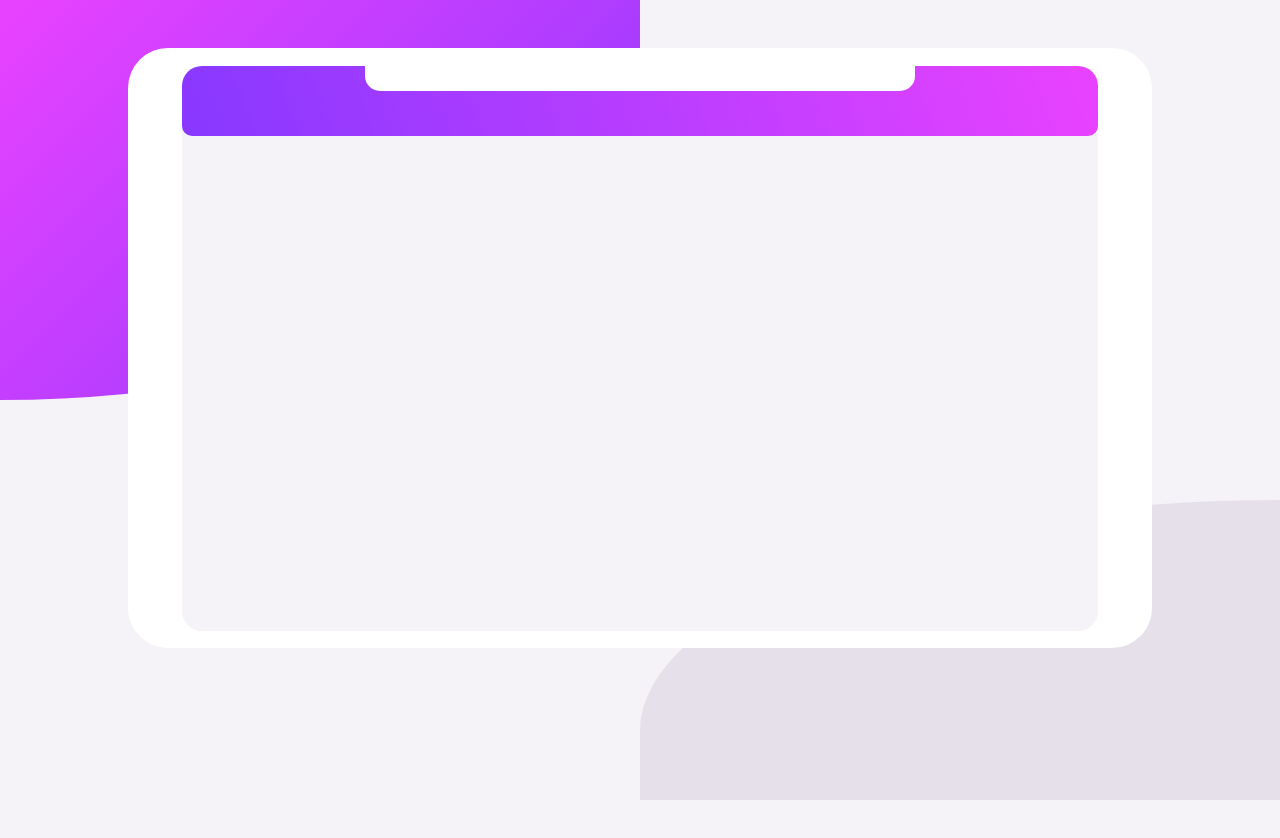
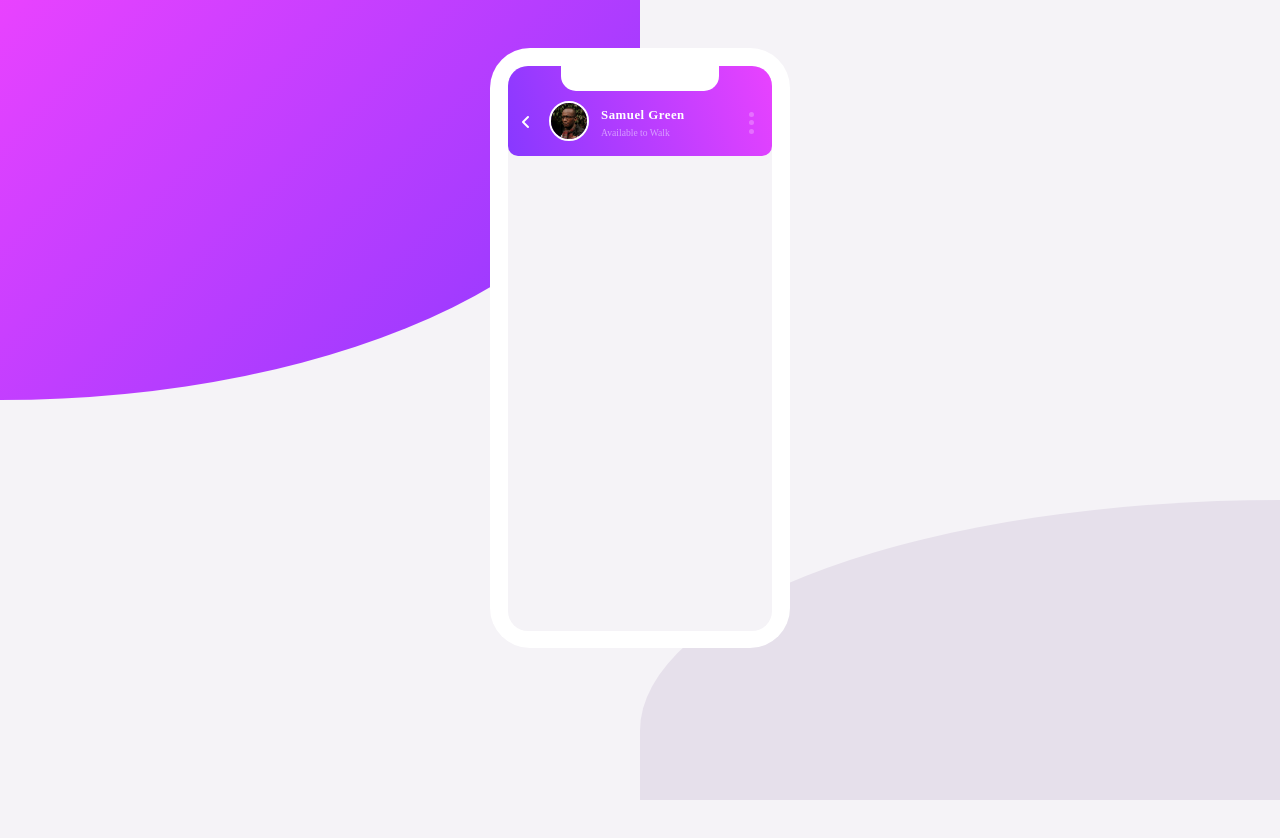
Before and after one commit to JerryJeager/dog-walks-chat-user-interface, a plain HTML site: page index.html in a window 1280 px wide. Shown: the top 838 px of the page. Drawn offline with Linux system fonts and the light colour scheme.

Commit message:
completed ui header

```diff
--- a/index.html
+++ b/index.html
@@ -7,29 +7,43 @@
     <meta name="viewport" content="width=device-width, initial-scale=1.0">
     <title>Chap app User Interface</title>
     <link rel="stylesheet" href="styles.css">
+    <script src="https://kit.fontawesome.com/d81b686056.js" crossorigin="anonymous"></script>
 </head>
 
 <body>
-    <!-- #bg-1 is the purplish color that takes 50% width right and 50% bottom from the top as
-     a background color on the background color i will use for the body -->
     <div id="bg-1"></div>
     <main>
-    <!-- #chat-ui will contain the chat user interface -->
         <div id="container">
             <div id="chat-ui-bg">
                 <div id="chat-ui">
                     <div id="contact">
                         <div id="screen-top"></div>
+                        <div id="contact-info-container">
+                            <div id="contact-info">
+                                <div id="back-btn">
+                                    <i class="fa-solid fa-angle-left"></i>
+                                </div>
+                                <div id="profile-pic">
+                                    <img src="./images/avatar.jpg" alt="">
+                                </div>
+                                <div id="profile-name">
+                                    <h1>Samuel Green</h1>
+                                    <p>Available to Walk</p>
+                                </div>
+                            </div>
+                            <div id="radio-btn">
+                                <div id="radio-btn-dot"></div>
+                                <div id="radio-btn-dot"></div>
+                                <div id="radio-btn-dot"></div>
+                            </div>
+                        </div>
                     </div>
                     <div id="chat-bg"></div>
                 </div>
             </div>
-        <!-- #simple-booking will contain the info of the dog walking company -->
             <div id="#simple-booking"></div>
         </div>
     </main>
-    <!-- bg-2 is the greyish color that takes 50% width left and 50% bottom from
-            the beginning of this div  -->
     <div id="bg-2"></div>
 </body>
 
--- a/styles.css
+++ b/styles.css
@@ -17,23 +17,17 @@ body{
     height: 50%;
     background-color: hsl(264, 100%, 61%);
     background: linear-gradient(-45deg, hsl(264, 100%, 61%), hsl(293, 100%, 63%));
-    /* border-bottom-right-radius: 50%; */
-    /* border-bottom-left-radius: 0; */
     border-radius: 100% 0% 100% 0% / 0% 21% 79% 100%;
     z-index: 1;
     position: fixed;
 }
 #bg-2{
     background-color:hsl(270, 20%, 90%);
-    /* background-color: red; */
     height: 300px;
     width: 50%;
-    /* float: right; */
-    /* border-top-left-radius: 50%; */
     border-radius: 100% 0% 100% 0% / 77% 100% 0% 23% ;
     z-index: -5;
     position: fixed;
-    /* right: 0; */
     bottom: 0;
     transform: translateX(100%);
 }
@@ -43,7 +37,7 @@ body{
     justify-content: space-between;
 }
 #chat-ui-bg{
-    width: 80%;
+    width: 300px;
     margin: 3em auto;
     background-color: hsl(0, 0%, 100%);
     height: 600px;
@@ -51,11 +45,8 @@ body{
     border-radius: 40px;
     padding: .2em;
 }
-#chat-ui{
-    /* padding: 1.2em; */
-}
 #contact{
-    height: 70px;
+    height: 90px;
     background: linear-gradient(70deg, hsl(264, 100%, 61%),
         hsl(293, 100%, 63%));
     border-top-left-radius: 20px;
@@ -66,10 +57,8 @@ body{
     width: 100%;
 }
 #chat-ui{
-    /* height: 490px; */
     width: 90%;
     height: 565px;
-    /* height: 90%; */
     margin: .9em auto;
     background-color: hsl(270, 20%, 96%);
     border-bottom-left-radius: 20px;
@@ -86,3 +75,69 @@ body{
     border-bottom-right-radius: 15px;
 
 }
+#contact-info-container{
+    width: 90%;
+    margin: .6em auto;
+    height: 45px;
+    display: flex;
+    justify-content: space-between;
+}
+#contact-info{
+    width: 170px;
+    display: flex;
+    justify-content: space-between;
+}
+#back-btn{
+    width: 15px;
+    /* border: 2px solid white; */
+    align-self: center;
+}
+.fa-angle-left{
+    color: hsl(0, 0%, 100%);
+}
+#profile-pic{
+    width: 40px;
+    /* border: 2px solid white; */
+    align-self: center;
+}
+#profile-pic img{
+    border: 2px solid white;
+    width: inherit;
+    border-radius: 50%;
+    height: 40px;
+    /* align-self: center; */
+}
+#profile-name{
+    width: 90px;
+    height: 30px;
+    align-self: center;
+    display: flex;
+    flex-direction: column;
+    justify-content: space-between;
+    /* border: 2px solid white; */
+}
+#profile-name h1{
+    font-weight: bold;
+    font-size: .8rem;
+    letter-spacing: .5px;
+    color: hsl(0, 0%, 100%);
+}
+#profile-name p{
+    color: hsl(276, 100%, 81%);
+    font-size: .6rem;
+}
+#radio-btn{
+    width: 10px;
+    height: 22px;
+    align-self: center;
+    /* border: 2px solid white; */
+    display: flex;
+    justify-content: space-between;
+    flex-direction: column;
+}
+#radio-btn-dot{
+    width: 5px;
+    height: 5px;
+    background-color: hsl(289, 100%, 72%);
+    border-radius: 50%;
+}
```
Also changed, not shown: images/avatar.jpg (added), images/dog-image-1.jpg (added), images/dog-image-2.jpg (added), images/dog-image-3.jpg (added), images/favicon-32x32.png (added). Lines whose indentation alone changed are shown as unchanged.
